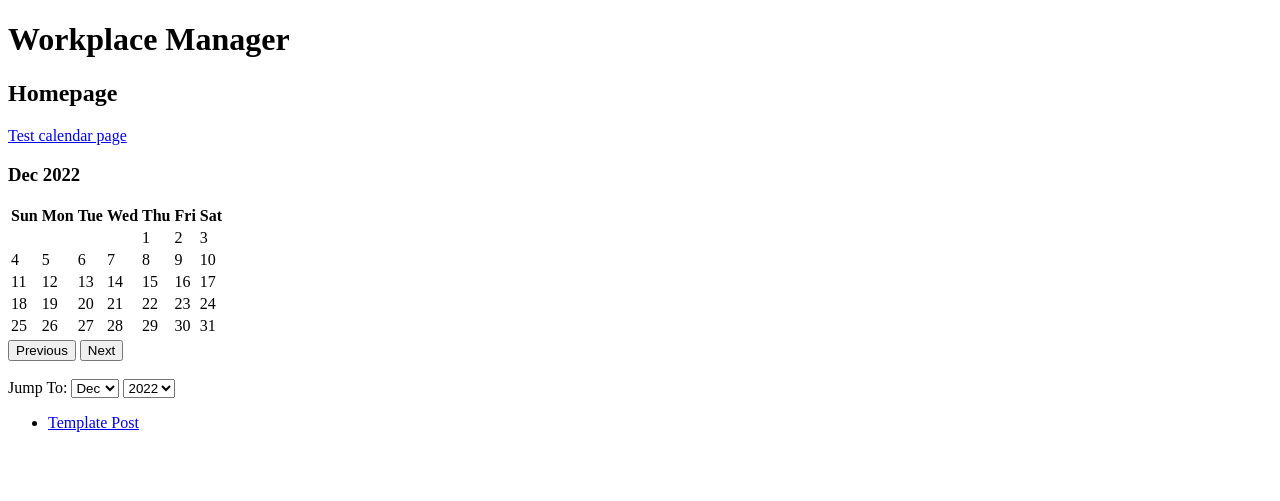
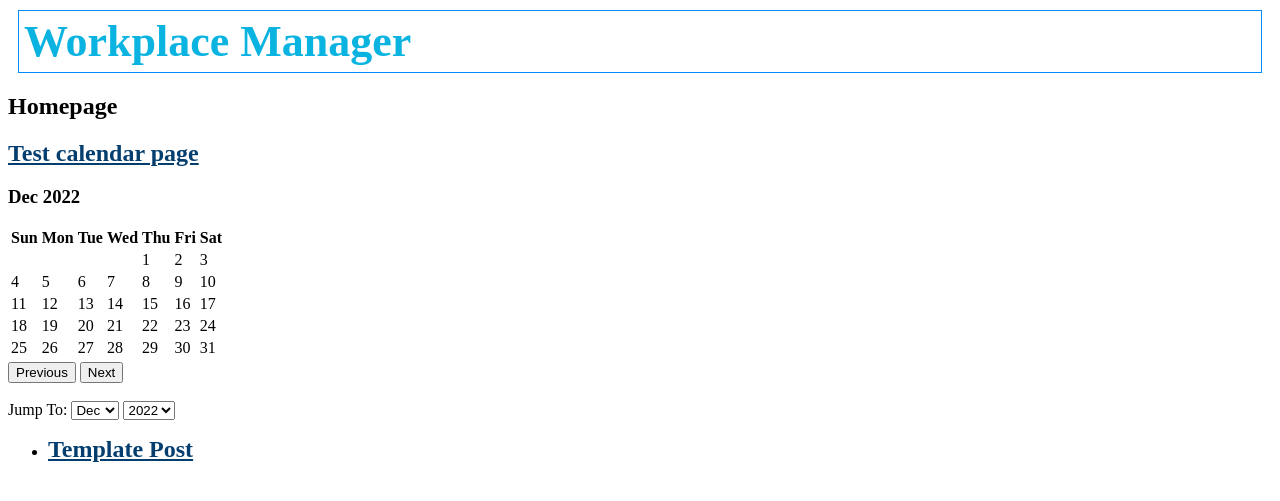
Before and after one commit to vic-mva2022/vic-mva2022.github.io, a Jekyll site: the page built from index.html, in a window 1280 px wide. Shown: the top 501 px of the page. Built offline with Jekyll 4.4.1, drawn with Linux system fonts in a browser that asks for light colours.

Commit message:
edit style sheet

```diff
--- a/_layouts/default.html
+++ b/_layouts/default.html
@@ -3,7 +3,7 @@
     <head>
         <meta charset="UTF-8" />
         <title>{{ site.title }}</title>
-        <link rel="stylesheet" href="/css/default_style.css" />
+        <link rel="stylesheet" href="/assets/css/default_style.css" />
     </head>
     <body>
         <h1>{{ site.title }}</h1>
--- a/assets/css/main.scss
+++ b/assets/css/main.scss
@@ -1,5 +1,5 @@
 ---
 ---
 
-@charset "utf-8";
+
 @import "calendar"; // main partials
```
